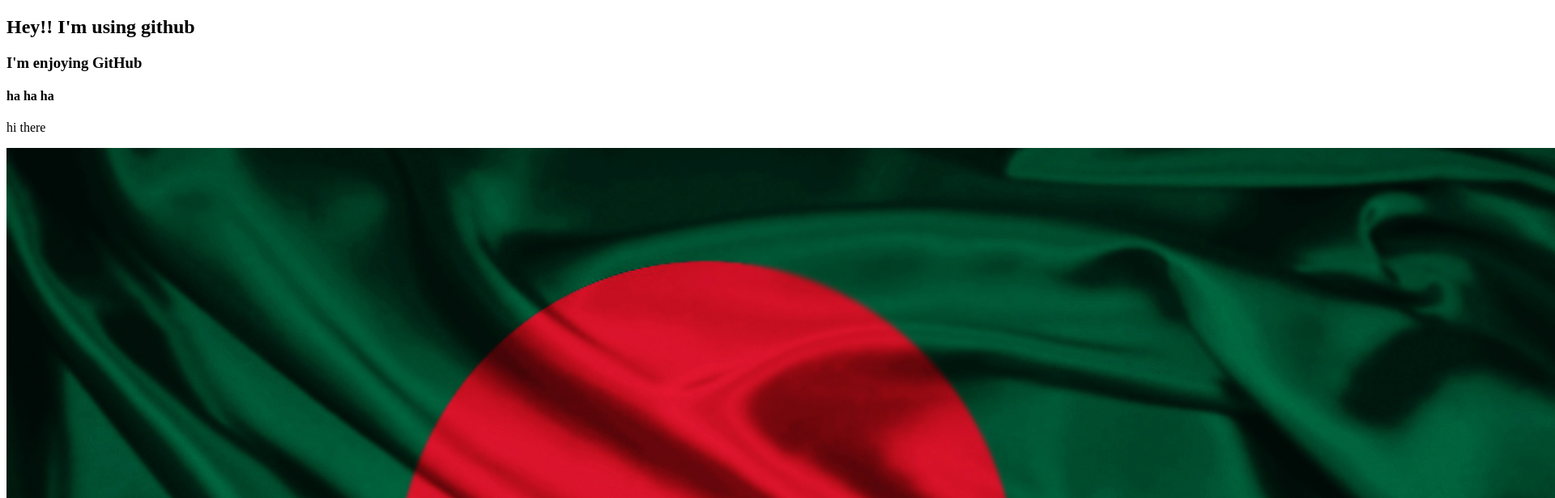
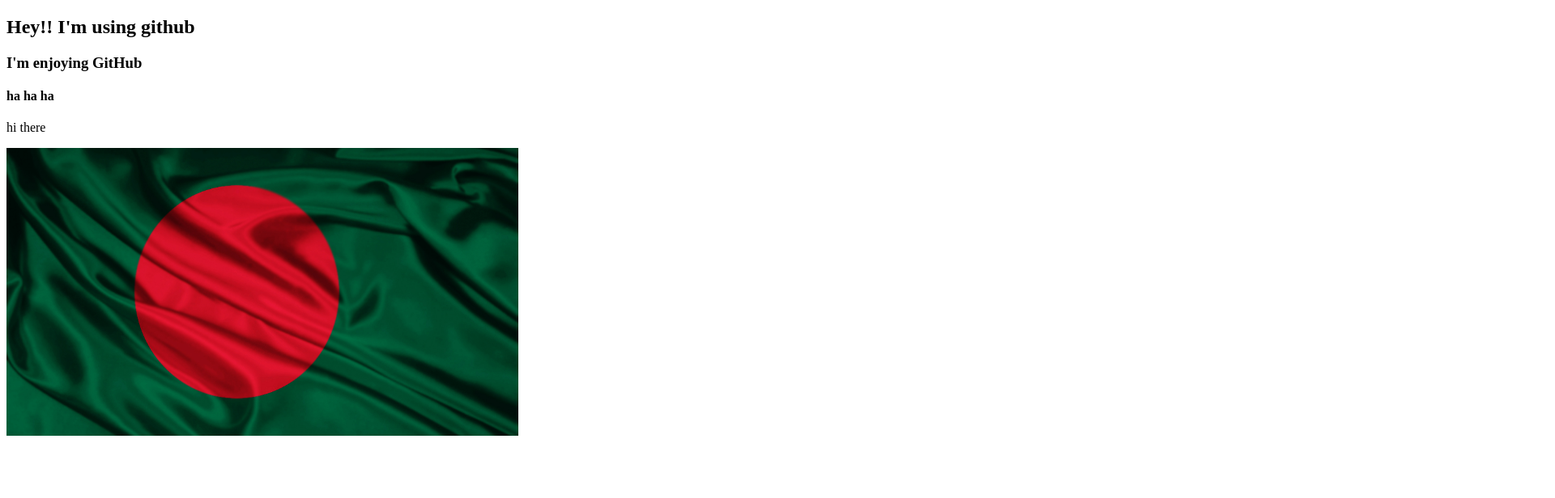
Before and after one commit to ishrak-217/my-first-website, a plain HTML site: page index.html in a window 1280 px wide. Shown: the top 616 px of the page at 81% size, 1920 px wide, since content can reach past the window. Drawn offline with Linux system fonts and the light colour scheme.

Commit message:
changed the width of image

```diff
--- a/index.html
+++ b/index.html
@@ -10,6 +10,6 @@
     <h3>I'm enjoying GitHub</h3>
     <h4>ha ha ha</h4>
     <p>hi there</p>
-    <img src="flag.jpg" alt="Flag of Bangladesh">
+    <img src="flag.jpg" alt="Flag of Bangladesh" width="50%">
 </body>
 </html>
```
